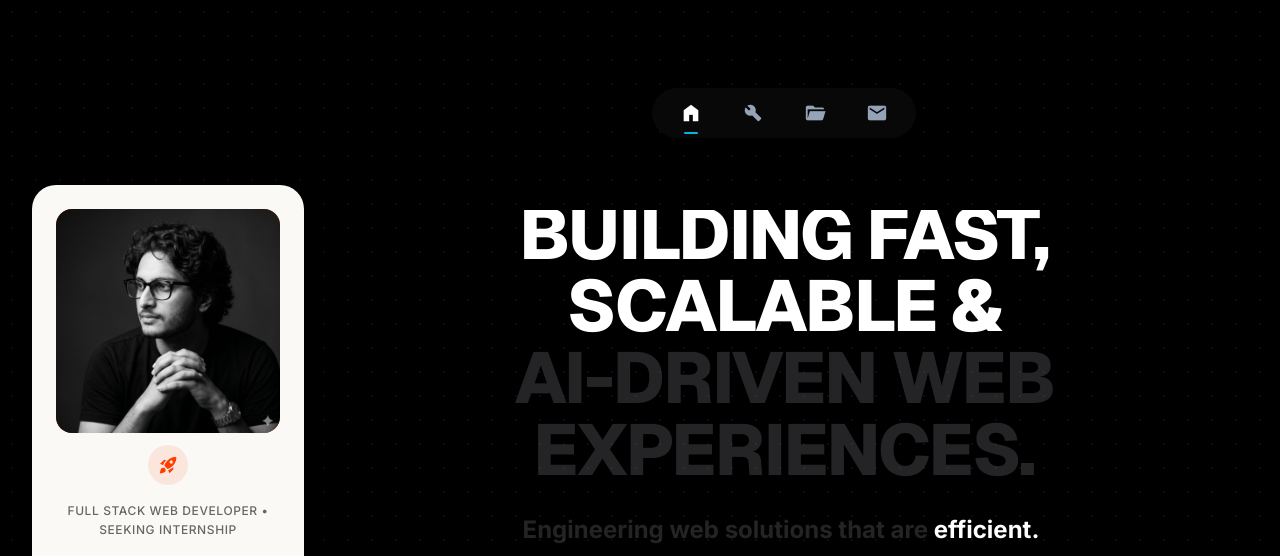
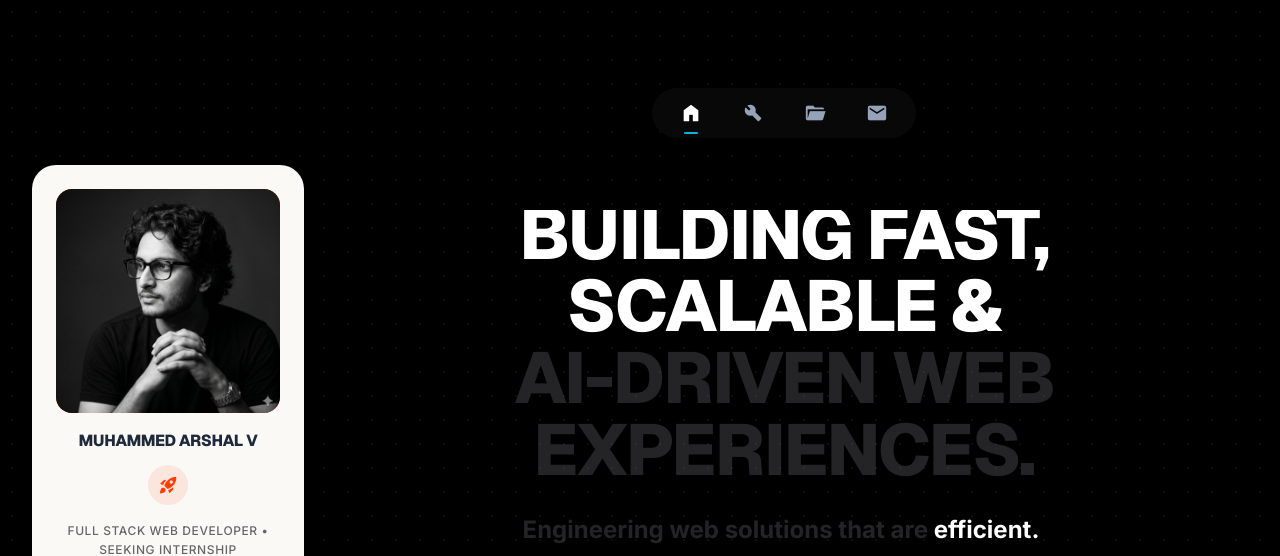
Before and after one commit to arshal-salu/arshal-sallu, a website built with Vite: page index.html in a window 1280 px wide. Shown: the top 556 px of the page. Built offline with nearby package versions, Linux system fonts and the light colour scheme.

Commit message:
Add name MUHAMMED ARSHAL V to sticky sidebar

```diff
--- a/index.html
+++ b/index.html
@@ -561,7 +561,10 @@
                     </label>
                 </div>
 
-
+                <!-- Name Text -->
+                <h2 class="text-base font-extrabold text-slate-800 tracking-tight mt-4 font-display uppercase">
+                    Muhammed Arshal V
+                </h2>
 
                 <!-- Icon: Orange circle with rocket/flame icon -->
                 <div
```
